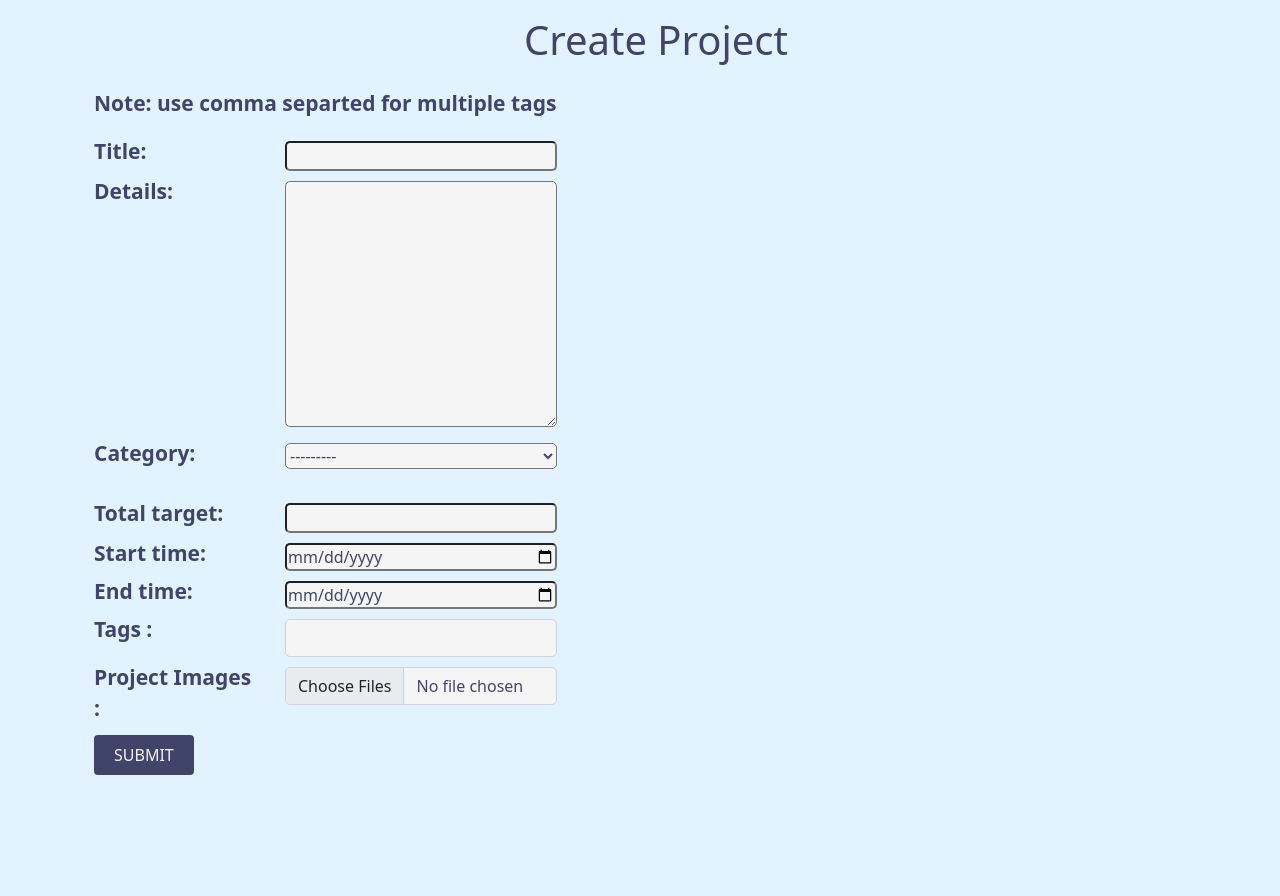
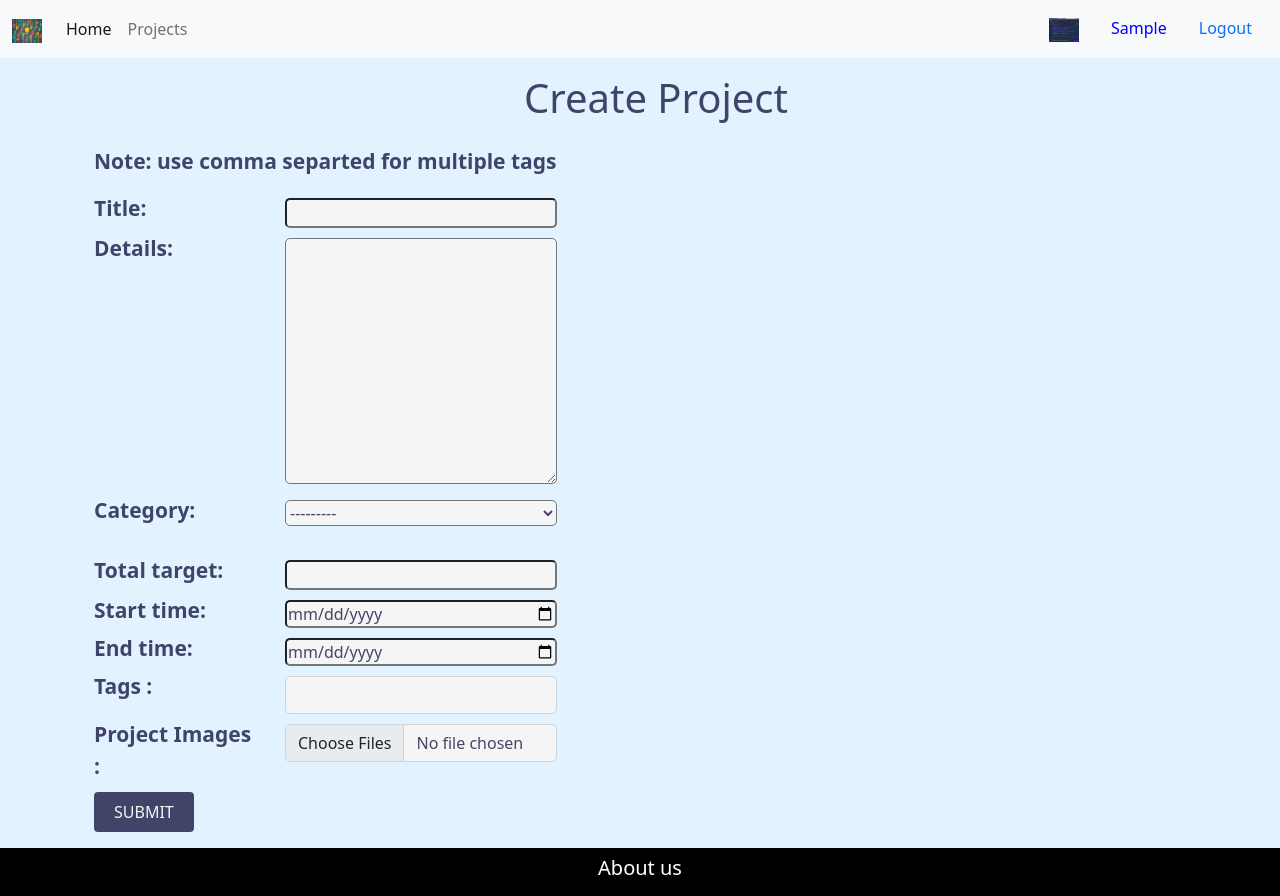
Before and after one commit to abobakryousre/Crowd-Funding, a Django app: page /projects/create in a window 1280 px wide. Before the commit the page ends 775 px from the top, so only its background shows below. Run offline with Django 3.2, Linux system fonts and the light colour scheme; the visitor is signed in with stand-in values (Sample User, id 1); data that the repository does not hold is empty; some libraries are stand-ins or nearby versions; some web fonts are replaced.

Commit message:
feat(view-project): made projects templates extend from users.base.html and fixed styling

```diff
--- a/crowd_funding/projects/static/projects/css/details.css
+++ b/crowd_funding/projects/static/projects/css/details.css
@@ -6,6 +6,9 @@
 /*    !*background-color: #D32F2F;*!*/
 /*    font-family: 'Calibri', sans-serif !important*/
 /*}*/
+html, body {
+    height: 100%;
+}
 
 fieldset,
 label {
@@ -153,7 +156,7 @@ h1{
   background-color:rgba(5, 47, 71, 0.349);
   color:  rgba(16, 16, 61, 0.767);
   font-weight: bold;
-  font-size: 20px;
+  /*font-size: 20px;*/
 }
 
 
--- a/crowd_funding/projects/templates/projects/create_project.html
+++ b/crowd_funding/projects/templates/projects/create_project.html
@@ -1,12 +1,17 @@
-{% extends 'projects/layout.html' %}
+{% extends 'users/base.html' %}
 {% load static %}
 {% block title %}
     {{  project.title }}
 {% endblock %}
 
+{% block styles %}
+    <link rel="stylesheet" href="{% static 'projects/css/details.css' %}" type="text/css">
+{% endblock %}
+
+
 {% block content %}
 
-<div class="container-fluid projectDetails">
+<div class="container flex-grow-1 projectDetails">
   <div class="row">
     <div class="col-md-12 m-3">
       <h1> <span> Create Project </span>
--- a/crowd_funding/projects/templates/projects/project_page.html
+++ b/crowd_funding/projects/templates/projects/project_page.html
@@ -1,4 +1,4 @@
-{% extends 'projects/layout.html' %}
+{% extends 'users/base.html' %}
 {% load static %}
 {% block title %}
     {{  project.title }}
--- a/crowd_funding/users/templates/users/base.html
+++ b/crowd_funding/users/templates/users/base.html
@@ -48,7 +48,7 @@
          <div class="container flex-grow-1">
             {% block content %} <h1>Override your this block content</h1><h1>Override your this block content</h1> {% endblock %}
          </div>
-        <footer class="text-center text-white" >
+        <footer class="mt-3 text-center text-white" >
           <!-- Copyright -->
           <div class="text-center p-2" style="background-color: black;">
             <h5>About us</h5>
```
Also changed, not shown: crowd_funding/projects/templates/projects/donate_project.html (+7 -2 lines).
